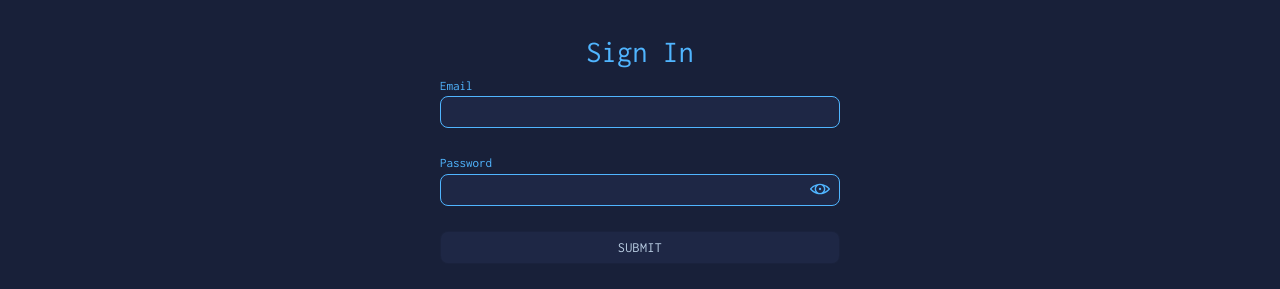
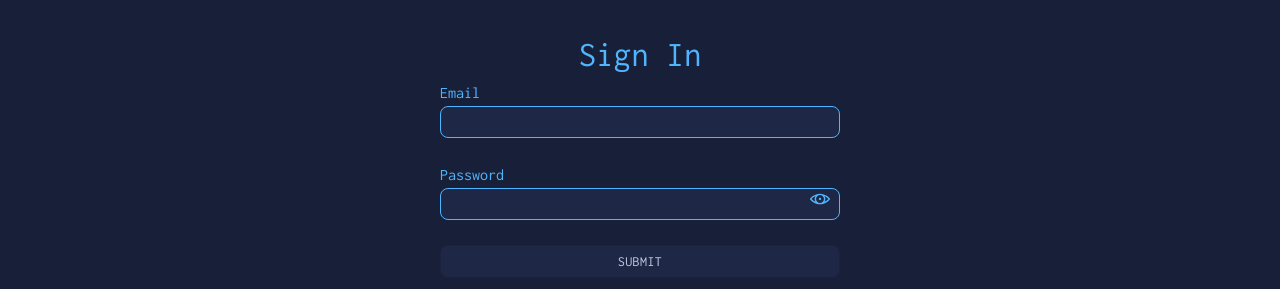
Before and after one commit to vstezhko/graphiql-app, a React (Vite) app: page /signIn in a window 1280 px wide. Shown: the part 258-547 px from the top of the page. Built offline with nearby package versions, Linux system fonts and the light colour scheme; no server answers.

Commit message:
GE-26 feat: fix font size

```diff
--- a/src/styles/components/forms/AuthForm.scss
+++ b/src/styles/components/forms/AuthForm.scss
@@ -1,4 +1,5 @@
 .auth-page {
+  font-size: 16px;
   display: flex;
   flex-direction: column;
   align-items: center;
@@ -6,6 +7,7 @@
   padding-top: 200px;
 
   @media (max-width: 768px) {
+    font-size: 14px;
     padding-top: 50px;
   }
 }
--- a/src/styles/components/inputs/TextInput.scss
+++ b/src/styles/components/inputs/TextInput.scss
@@ -1,5 +1,9 @@
 .textInput {
-  font-size: 1.3rem;
+  font-size: 1.6rem;
+
+  @media (max-width: 768px) {
+    font-size: 14px;
+  }
 
   &__input {
     width: 100%;
```
